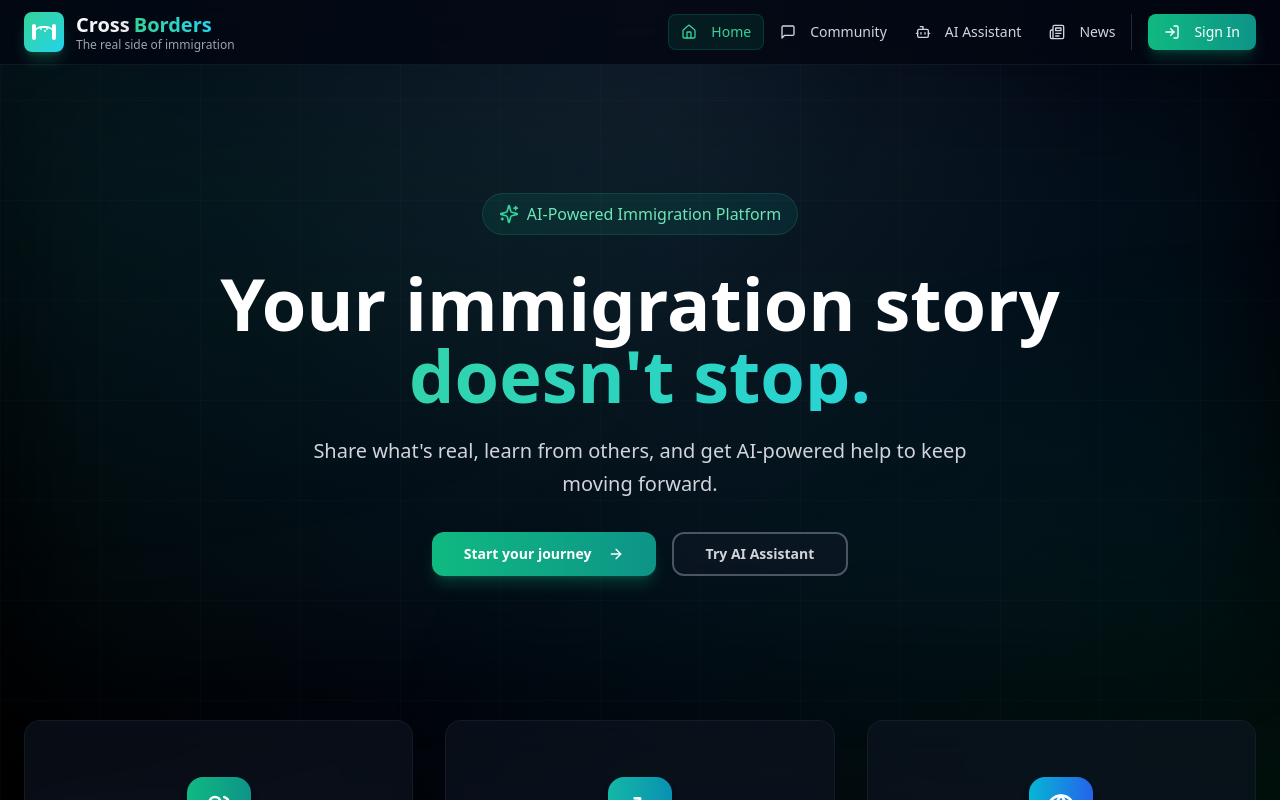
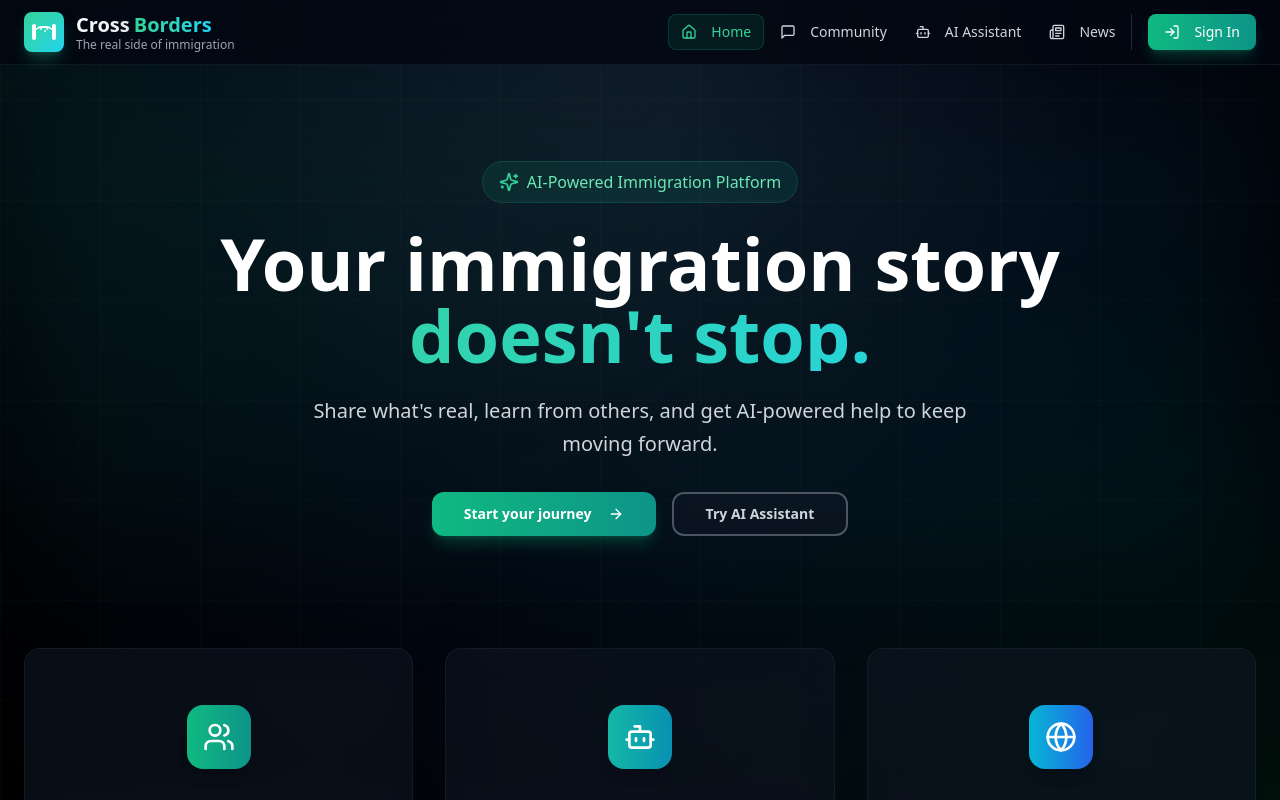
Before and after one commit to pavanboddapati007/cross-borders, a React (Vite) app: page / in a window 1280 px wide. Shown: the top 800 px of the page. Built offline with nearby package versions, Linux system fonts and the light colour scheme.

Commit message:
Fix: Reduce top spacing in app
Reduced the top spacing in the app to make the layout tighter.

```diff
--- a/src/components/Hero.tsx
+++ b/src/components/Hero.tsx
@@ -122,10 +122,10 @@ const Hero = ({
   const filteredStories = activeTab === 'featured' ? stories.filter(story => story.featured) : stories.filter(story => story.trending);
   return <div className="space-y-20">
       {/* Hero Section */}
-      <div className="text-center space-y-8 py-16 relative">
+      <div className="text-center space-y-8 py-8 relative">
         <div className="absolute inset-0 bg-gradient-to-r from-emerald-500/5 via-teal-500/5 to-cyan-500/5 rounded-3xl blur-3xl"></div>
         <div className="relative z-10 max-w-4xl mx-auto">
-          <div className="inline-flex items-center gap-2 bg-gradient-to-r from-emerald-500/10 to-teal-500/10 border border-emerald-500/20 rounded-full px-4 py-2 mb-8">
+          <div className="inline-flex items-center gap-2 bg-gradient-to-r from-emerald-500/10 to-teal-500/10 border border-emerald-500/20 rounded-full px-4 py-2 mb-6">
             <Sparkles className="w-5 h-5 text-emerald-400" />
             <span className="text-emerald-300 font-medium">AI-Powered Immigration Platform</span>
           </div>
```
